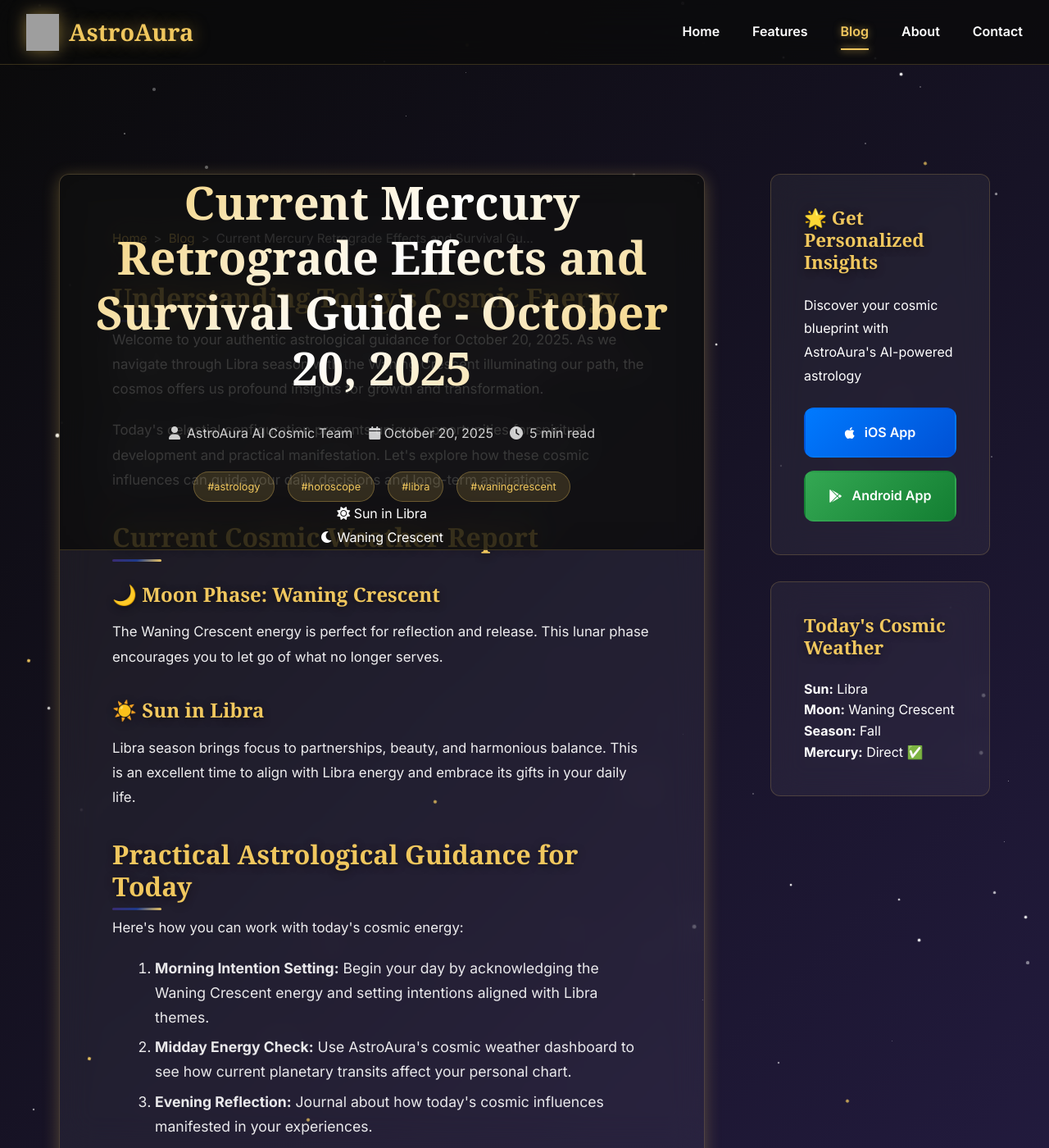
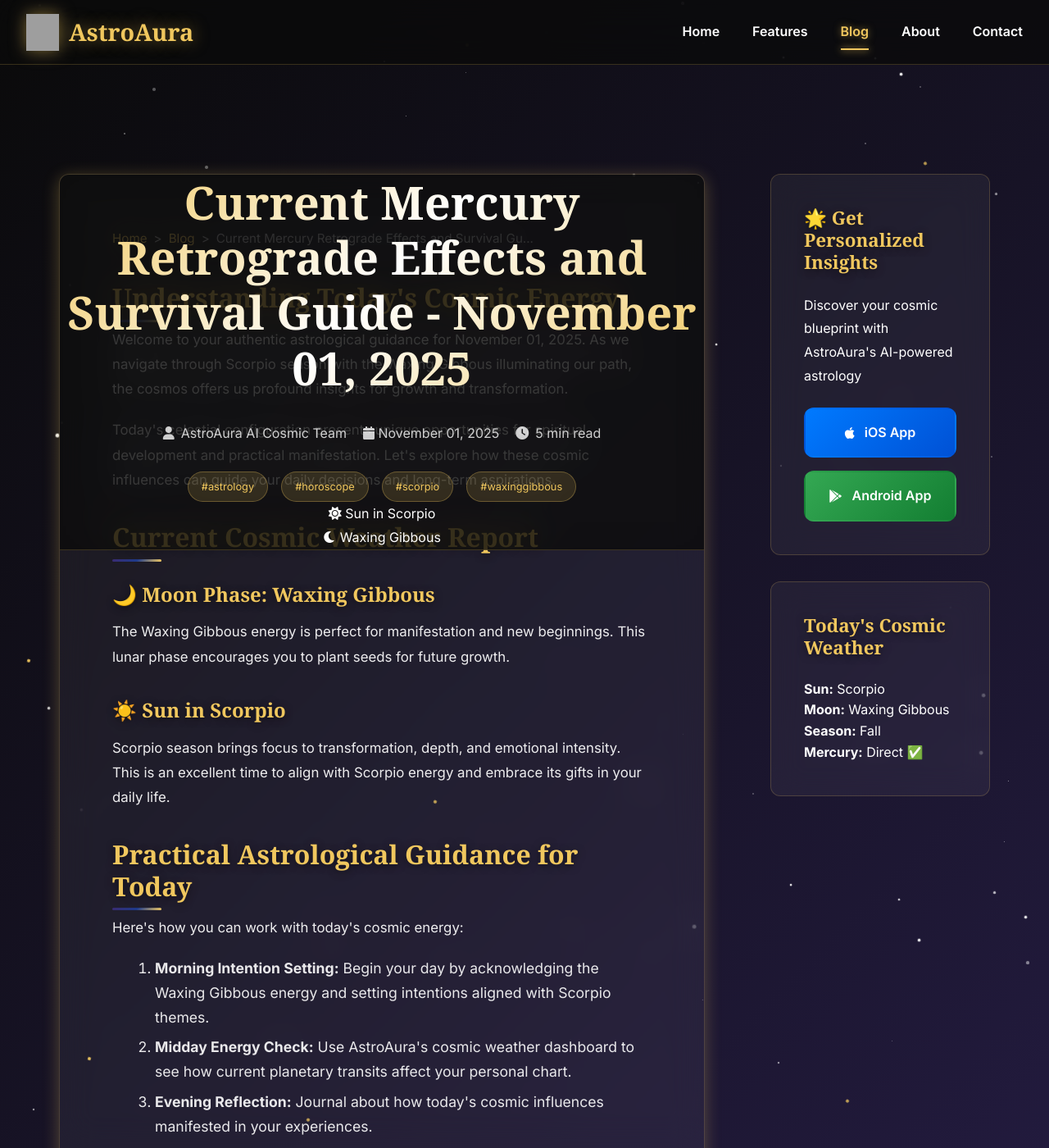
Before and after one commit to royanis/astroaura-website, a Jekyll site: the page blog/posts/current-mercury-retrograde-effects-and-survival-gu.html, which Jekyll copies as it is, in a window 1280 px wide and 1400 px high. Shown: the whole window at 82% size. Built offline with Jekyll 4.4.1, drawn with Linux system fonts in a browser that asks for light colours; some web fonts are replaced; comment, search, counter and statistics services are not loaded; grey boxes are pictures that could not be loaded.

Commit message:
🌟 Automated blog post: 2025-11-01 01:55 UTC
Generated authentic astrology content
Updated RSS feeds and sitemap
Published via GitHub Actions

🤖 Automated by AstroAura Blog System

```diff
--- a/blog/posts/current-mercury-retrograde-effects-and-survival-gu.html
+++ b/blog/posts/current-mercury-retrograde-effects-and-survival-gu.html
@@ -3,11 +3,11 @@
 <head>
     <meta charset="UTF-8">
     <meta name="viewport" content="width=device-width, initial-scale=1.0">
-    <meta name="description" content="Authentic astrological guidance for October 20, 2025. Explore today's Waning Crescent energy in Libra season with personalized insights from AstroAura's AI-powered astrology platform.">
-    <title>Current Mercury Retrograde Effects and Survival Guide - October 20, 2025 | AstroAura Cosmic Insights</title>
+    <meta name="description" content="Authentic astrological guidance for November 01, 2025. Explore today's Waxing Gibbous energy in Scorpio season with personalized insights from AstroAura's AI-powered astrology platform.">
+    <title>Current Mercury Retrograde Effects and Survival Guide - November 01, 2025 | AstroAura Cosmic Insights</title>
 
     <!-- SEO Meta Tags -->
-    <meta name="keywords" content="astrology, horoscope, libra, waning-crescent, AI astrology, multilingual horoscope">
+    <meta name="keywords" content="astrology, horoscope, scorpio, waxing-gibbous, AI astrology, multilingual horoscope">
     <meta name="author" content="AstroAura AI Cosmic Team">
     <meta name="robots" content="index, follow, max-image-preview:large, max-snippet:-1">
     <meta name="revisit-after" content="7 days">
@@ -16,24 +16,24 @@
     <link rel="canonical" href="https://astroaura.me/blog/posts/current-mercury-retrograde-effects-and-survival-gu.html">
 
     <!-- Open Graph Tags -->
-    <meta property="og:title" content="Current Mercury Retrograde Effects and Survival Guide - October 20, 2025 | AstroAura">
-    <meta property="og:description" content="Authentic astrological guidance for October 20, 2025. Explore today's Waning Crescent energy in Libra season with personalized insights from AstroAura's AI-powered astrology platform.">
+    <meta property="og:title" content="Current Mercury Retrograde Effects and Survival Guide - November 01, 2025 | AstroAura">
+    <meta property="og:description" content="Authentic astrological guidance for November 01, 2025. Explore today's Waxing Gibbous energy in Scorpio season with personalized insights from AstroAura's AI-powered astrology platform.">
     <meta property="og:url" content="https://astroaura.me/blog/posts/current-mercury-retrograde-effects-and-survival-gu.html">
     <meta property="og:type" content="article">
     <meta property="og:site_name" content="AstroAura">
 
     <!-- Twitter Card -->
     <meta name="twitter:card" content="summary_large_image">
-    <meta name="twitter:title" content="Current Mercury Retrograde Effects and Survival Guide - October 20, 2025">
-    <meta name="twitter:description" content="Authentic astrological guidance for October 20, 2025. Explore today's Waning Crescent energy in Libra season with personalized insights from AstroAura's AI-powered astrology platform.">
+    <meta name="twitter:title" content="Current Mercury Retrograde Effects and Survival Guide - November 01, 2025">
+    <meta name="twitter:description" content="Authentic astrological guidance for November 01, 2025. Explore today's Waxing Gibbous energy in Scorpio season with personalized insights from AstroAura's AI-powered astrology platform.">
 
     <!-- Schema.org Markup -->
     <script type="application/ld+json">
     {
         "@context": "https://schema.org",
         "@type": "BlogPosting",
-        "headline": "Current Mercury Retrograde Effects and Survival Guide - October 20, 2025",
-        "description": "Authentic astrological guidance for October 20, 2025. Explore today's Waning Crescent energy in Libra season with personalized insights from AstroAura's AI-powered astrology platform.",
+        "headline": "Current Mercury Retrograde Effects and Survival Guide - November 01, 2025",
+        "description": "Authentic astrological guidance for November 01, 2025. Explore today's Waxing Gibbous energy in Scorpio season with personalized insights from AstroAura's AI-powered astrology platform.",
         "author": {
             "@type": "Organization",
             "name": "AstroAura AI Cosmic Team"
@@ -46,14 +46,14 @@
                 "url": "https://astroaura.me/assets/icons/app_icon.png"
             }
         },
-        "datePublished": "2025-10-20T01:56:22.106424",
-        "dateModified": "2025-10-20T01:56:22.106424",
+        "datePublished": "2025-11-01T01:55:26.693279",
+        "dateModified": "2025-11-01T01:55:26.693279",
         "url": "https://astroaura.me/blog/posts/current-mercury-retrograde-effects-and-survival-gu.html",
         "mainEntityOfPage": {
             "@type": "WebPage",
             "@id": "https://astroaura.me/blog/posts/current-mercury-retrograde-effects-and-survival-gu.html"
         },
-        "keywords": "astrology, horoscope, libra, waning-crescent"
+        "keywords": "astrology, horoscope, scorpio, waxing-gibbous"
     }
     </script>
 
@@ -99,31 +99,31 @@
 
             <!-- Post Header -->
             <header class="post-header">
-                <h1 class="post-title">Current Mercury Retrograde Effects and Survival Guide - October 20, 2025</h1>
+                <h1 class="post-title">Current Mercury Retrograde Effects and Survival Guide - November 01, 2025</h1>
                 <div class="post-meta">
                     <span class="post-author">
                         <i class="fas fa-user"></i> AstroAura AI Cosmic Team
                     </span>
-                    <time class="post-date" datetime="2025-10-20T01:56:22.106424">
-                        <i class="fas fa-calendar"></i> October 20, 2025
+                    <time class="post-date" datetime="2025-11-01T01:55:26.693279">
+                        <i class="fas fa-calendar"></i> November 01, 2025
                     </time>
                     <span class="post-reading-time">
                         <i class="fas fa-clock"></i> 5 min read
                     </span>
                 </div>
                 <div class="post-tags">
-                    <span class="tag">#astrology</span> <span class="tag">#horoscope</span> <span class="tag">#libra</span> <span class="tag">#waningcrescent</span>
+                    <span class="tag">#astrology</span> <span class="tag">#horoscope</span> <span class="tag">#scorpio</span> <span class="tag">#waxinggibbous</span>
                 </div>
 
                 <!-- Current Cosmic Data Display -->
                 <div class="cosmic-data-bar">
                     <div class="cosmic-item">
                         <i class="fas fa-sun"></i>
-                        <span>Sun in Libra</span>
+                        <span>Sun in Scorpio</span>
                     </div>
                     <div class="cosmic-item">
                         <i class="fas fa-moon"></i>
-                        <span>Waning Crescent</span>
+                        <span>Waxing Gibbous</span>
                     </div>
 
                 </div>
@@ -134,7 +134,7 @@
                 <div class="blog-content authentic-astrology">
             <section class="cosmic-introduction">
                 <h2>Understanding Today's Cosmic Energy</h2>
-                <p>Welcome to your authentic astrological guidance for October 20, 2025. As we navigate through Libra season with the Waning Crescent illuminating our path, the cosmos offers us profound insights for growth and transformation.</p>
+                <p>Welcome to your authentic astrological guidance for November 01, 2025. As we navigate through Scorpio season with the Waxing Gibbous illuminating our path, the cosmos offers us profound insights for growth and transformation.</p>
 
                 <p>Today's celestial configuration presents unique opportunities for spiritual development and practical manifestation. Let's explore how these cosmic influences can guide your daily decisions and long-term aspirations.</p>
             </section>
@@ -143,13 +143,13 @@
                 <h2>Current Cosmic Weather Report</h2>
                 <div class="cosmic-highlights">
                     <div class="cosmic-factor">
-                        <h3>🌙 Moon Phase: Waning Crescent</h3>
-                        <p>The Waning Crescent energy is perfect for reflection and release. This lunar phase encourages you to let go of what no longer serves.</p>
+                        <h3>🌙 Moon Phase: Waxing Gibbous</h3>
+                        <p>The Waxing Gibbous energy is perfect for manifestation and new beginnings. This lunar phase encourages you to plant seeds for future growth.</p>
                     </div>
 
                     <div class="cosmic-factor">
-                        <h3>☀️ Sun in Libra</h3>
-                        <p>Libra season brings focus to partnerships, beauty, and harmonious balance. This is an excellent time to align with Libra energy and embrace its gifts in your daily life.</p>
+                        <h3>☀️ Sun in Scorpio</h3>
+                        <p>Scorpio season brings focus to transformation, depth, and emotional intensity. This is an excellent time to align with Scorpio energy and embrace its gifts in your daily life.</p>
                     </div>
 
 
@@ -161,7 +161,7 @@
                 <p>Here's how you can work with today's cosmic energy:</p>
 
                 <ol class="cosmic-action-steps">
-                    <li><strong>Morning Intention Setting:</strong> Begin your day by acknowledging the Waning Crescent energy and setting intentions aligned with Libra themes.</li>
+                    <li><strong>Morning Intention Setting:</strong> Begin your day by acknowledging the Waxing Gibbous energy and setting intentions aligned with Scorpio themes.</li>
                     <li><strong>Midday Energy Check:</strong> Use AstroAura's cosmic weather dashboard to see how current planetary transits affect your personal chart.</li>
                     <li><strong>Evening Reflection:</strong> Journal about how today's cosmic influences manifested in your experiences.</li>
                     <li><strong>Weekly Planning:</strong> Consider how this Fall energy can guide your upcoming goals and decisions.</li>
@@ -222,7 +222,7 @@
             <section class="post-actions">
                 <div class="share-buttons">
                     <h3>Share This Cosmic Insight</h3>
-                    <a href="https://twitter.com/intent/tweet?text=Current Mercury Retrograde Effects and Survival Guide - October 20, 2025&url=https://astroaura.me/blog/posts/current-mercury-retrograde-effects-and-survival-gu.html" target="_blank" class="share-btn twitter">
+                    <a href="https://twitter.com/intent/tweet?text=Current Mercury Retrograde Effects and Survival Guide - November 01, 2025&url=https://astroaura.me/blog/posts/current-mercury-retrograde-effects-and-survival-gu.html" target="_blank" class="share-btn twitter">
                         <i class="fab fa-twitter"></i> Tweet
                     </a>
                     <a href="https://www.facebook.com/sharer/sharer.php?u=https://astroaura.me/blog/posts/current-mercury-retrograde-effects-and-survival-gu.html" target="_blank" class="share-btn facebook">
@@ -250,10 +250,10 @@
             <div class="widget cosmic-weather">
                 <h3>Today's Cosmic Weather</h3>
                 <div class="weather-item">
-                    <strong>Sun:</strong> Libra
+                    <strong>Sun:</strong> Scorpio
                 </div>
                 <div class="weather-item">
-                    <strong>Moon:</strong> Waning Crescent
+                    <strong>Moon:</strong> Waxing Gibbous
                 </div>
                 <div class="weather-item">
                     <strong>Season:</strong> Fall
```
Also changed, not shown: blog/atom.xml (+1 -1 lines), blog/feed.json (+62 -62 lines), blog/feed.xml (+1 -1 lines), blog/posts_index.json (+57 -57 lines), sitemap.xml (+37 -37 lines).
